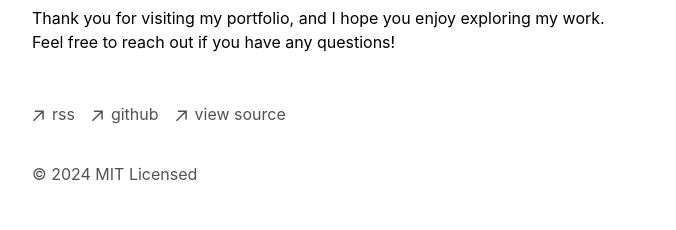
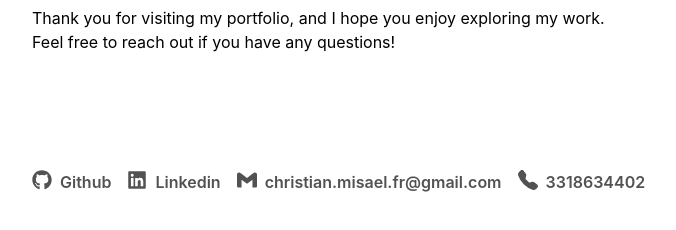
Before and after one commit to Christian1209/web-portfolio, a Next.js app: page / in a window 1280 px wide. Shown: the part 558-788 px from the top of the page, without its empty margins (320-996 px from the left). Built offline with nearby package versions, Linux system fonts and the light colour scheme.

Commit message:
four commit

```diff
--- a/app/components/footer.tsx
+++ b/app/components/footer.tsx
@@ -1,33 +1,21 @@
-function ArrowIcon() {
-  return (
-    <svg
-      width="12"
-      height="12"
-      viewBox="0 0 12 12"
-      fill="none"
-      xmlns="http://www.w3.org/2000/svg"
-    >
-      <path
-        d="M2.07102 11.3494L0.963068 10.2415L9.2017 1.98864H2.83807L2.85227 0.454545H11.8438V9.46023H10.2955L10.3097 3.09659L2.07102 11.3494Z"
-        fill="currentColor"
-      />
-    </svg>
-  )
-}
+import { FaGithub } from "react-icons/fa";
+import { SiGmail } from "react-icons/si";
+import { BsFillTelephoneFill } from "react-icons/bs";
+import { FaLinkedin } from "react-icons/fa";
 
 export default function Footer() {
   return (
-    <footer className="mb-16">
+    <footer className="mb-16 mt-16">
       <ul className="font-sm mt-8 flex flex-col space-x-0 space-y-2 text-neutral-600 md:flex-row md:space-x-4 md:space-y-0 dark:text-neutral-300">
         <li>
           <a
             className="flex items-center transition-all hover:text-neutral-800 dark:hover:text-neutral-100"
             rel="noopener noreferrer"
             target="_blank"
-            href="/rss"
+            href="https://github.com/vercel/next.js"
           >
-            <ArrowIcon />
-            <p className="ml-2 h-7">rss</p>
+            <FaGithub className="h-5 w-5" />
+            <p className="ml-2 h-7 pt-1 font-semibold">Github</p>
           </a>
         </li>
         <li>
@@ -37,8 +25,8 @@
             target="_blank"
             href="https://github.com/vercel/next.js"
           >
-            <ArrowIcon />
-            <p className="ml-2 h-7">github</p>
+            <FaLinkedin className="h-5 w-5" />
+            <p className="ml-2 h-7 pt-1 font-semibold">Linkedin</p>
           </a>
         </li>
         <li>
@@ -46,16 +34,22 @@
             className="flex items-center transition-all hover:text-neutral-800 dark:hover:text-neutral-100"
             rel="noopener noreferrer"
             target="_blank"
-            href="https://vercel.com/templates/next.js/portfolio-starter-kit"
           >
-            <ArrowIcon />
-            <p className="ml-2 h-7">view source</p>
+            <SiGmail   className="h-5 w-5"/>
+            <p className="ml-2 h-7 pt-1 font-semibold">christian.misael.fr@gmail.com</p>
+          </a>
+        </li>
+        <li>
+          <a
+            className="flex items-center transition-all hover:text-neutral-800 dark:hover:text-neutral-100"
+            rel="noopener noreferrer"
+            target="_blank"
+          >
+            <BsFillTelephoneFill className="h-5 w-5 "/>
+            <p className="ml-2 h-7 pt-1 font-semibold">3318634402</p>
           </a>
         </li>
       </ul>
-      <p className="mt-8 text-neutral-600 dark:text-neutral-300">
-        © {new Date().getFullYear()} MIT Licensed
-      </p>
     </footer>
   )
 }
--- a/package.json
+++ b/package.json
@@ -18,6 +18,7 @@
     "postcss": "^8.4.35",
     "react": "18.2.0",
     "react-dom": "18.2.0",
+    "react-icons": "^5.2.1",
     "sugar-high": "^0.6.0",
     "tailwindcss": "4.0.0-alpha.13",
     "typescript": "5.3.3"
```
Also changed, not shown: 1 other file (tests, documents, lock files or other folders).
